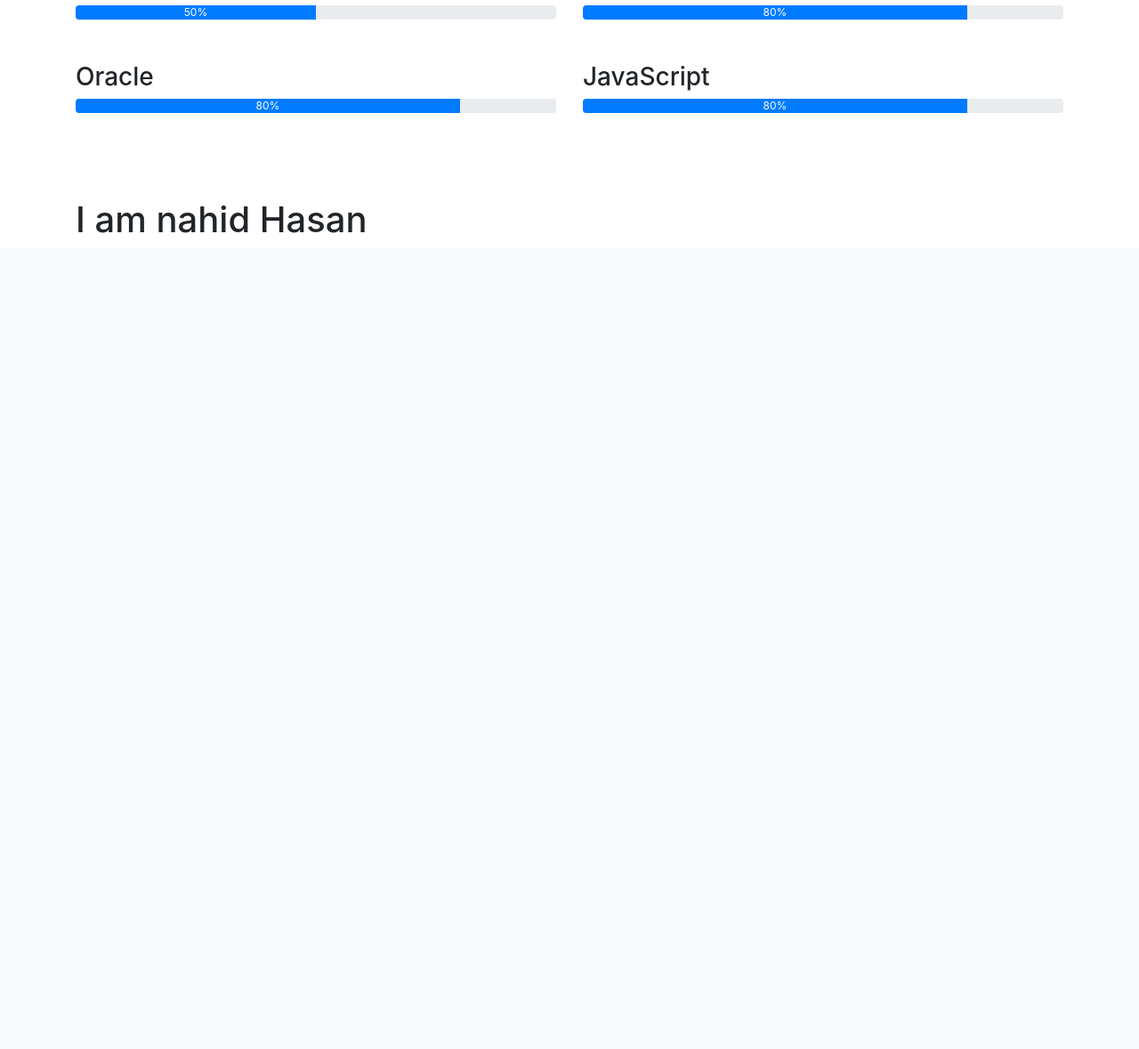
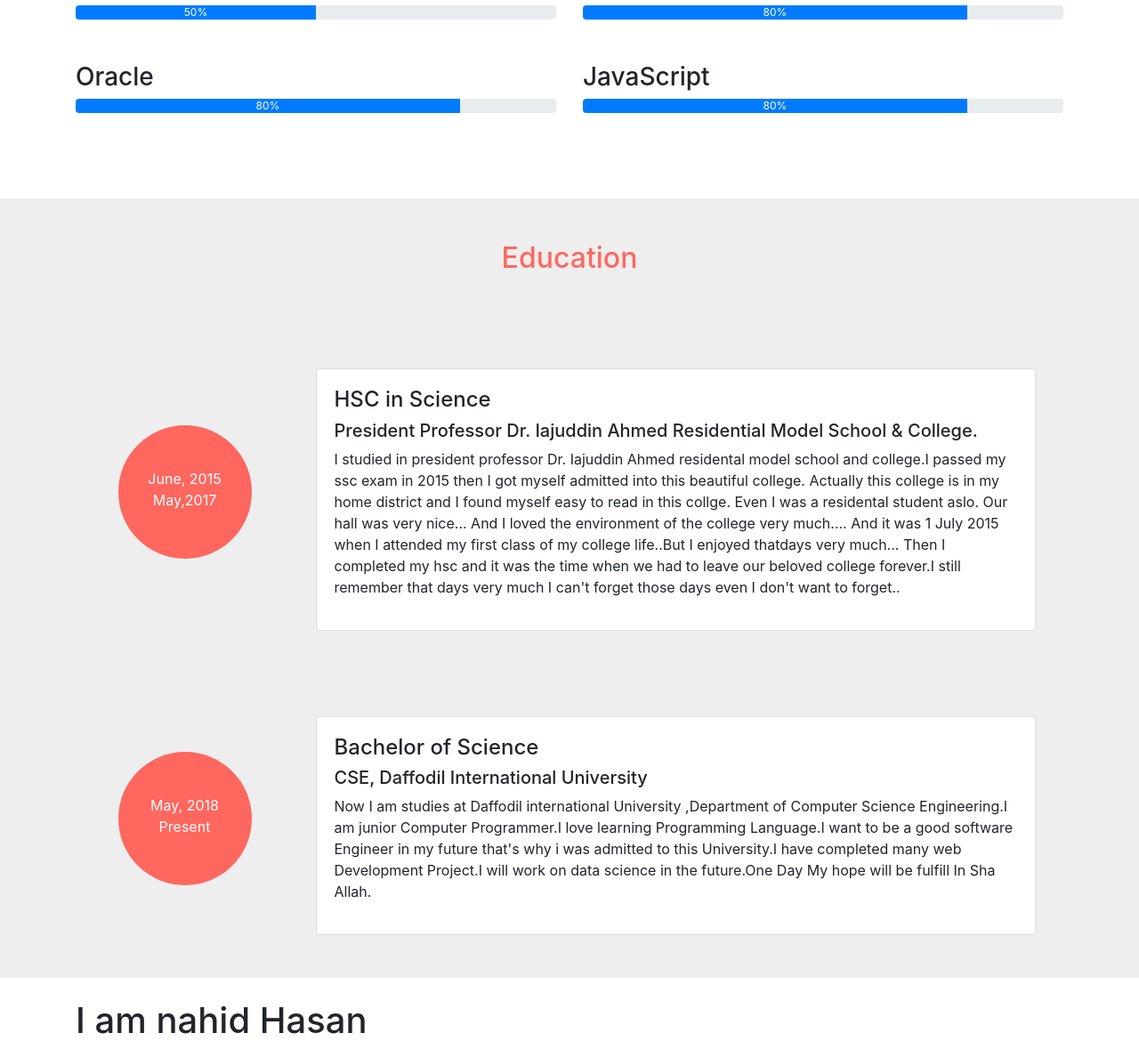
Before and after one commit to Nahid2194/Portfolio_Django, a Django app: page / in a window 1280 px wide. Shown: the part 1755-2934 px from the top of the page at 89% size. Before the commit the page ends 2017 px from the top, so only its background shows below. Run offline with Django 3.2, Linux system fonts and the light colour scheme; some libraries are stand-ins or nearby versions.

Commit message:
education and instagram view

```diff
--- /dev/null
+++ b/Portfolio_App/templates/Portfolio_App/education.html
@@ -0,0 +1,100 @@
+{% load static %}
+<!DOCTYPE html>
+<html lang="en">
+
+<head>
+    <meta charset="UTF-8">
+    <meta name="viewport" content="width=device-width, initial-scale=1.0">
+    <link rel="stylesheet" href="https://cdnjs.cloudflare.com/ajax/libs/animate.css/4.0.0/animate.min.css">
+
+    <!-- Bootstrap CSS -->
+    <link rel="stylesheet" href="https://stackpath.bootstrapcdn.com/bootstrap/4.5.0/css/bootstrap.min.css"
+        integrity="sha384-9aIt2nRpC12Uk9gS9baDl411NQApFmC26EwAOH8WgZl5MYYxFfc+NcPb1dKGj7Sk" crossorigin="anonymous">
+    <link href="https://fonts.googleapis.com/css2?family=Open+Sans:wght@300&display=swap" rel="stylesheet">
+    <link rel="stylesheet" type="text/css" href="{% static 'style.css' %}" />
+    <title>Nahid Hasan</title>
+    <script src="https://kit.fontawesome.com/a076d05399.js"></script>
+</head>
+
+<body>
+    <div class="education-container">
+        <div class="container" id="EDUCATION">
+            <div class="row">
+                <div class="col">
+                    <h2 class="bg-red text-center py-5">
+                        Education
+
+                    </h2>
+                </div>
+            </div>
+            <div class="row py-4 my-4 align-items-center justify-content-center">
+                <div class="col-md-2 pb-3 mx-3">
+                    <div class="circle text-center text-white">
+                        <p class="py-5 ">June, 2015 <br>
+                            May,2017
+                        </p>
+                    </div>
+
+                </div>
+                <div class="col-md-9">
+                    <div class="card ml-3">
+                        <div class="card-body">
+                            <h4>HSC in Science</h4>
+                            <h5>President Professor Dr. Iajuddin Ahmed Residential Model School & College.</h5>
+
+                            <p>
+                                I studied in president professor Dr. Iajuddin Ahmed residental model school and
+                                college.I passed my ssc exam in 2015 then I got myself admitted into this beautiful
+                                college. Actually this college is in my home district and I found myself easy to read in
+                                this collge. Even I was a residental student aslo. Our hall was very nice... And I loved
+                                the environment of the college very much.... And it was 1 July 2015 when I attended my
+                                first class of my college life..But I enjoyed thatdays very much... Then I completed my
+                                hsc and it was the time when we had to leave our beloved college forever.I still
+                                remember that days very much I can't forget those days even I don't want to forget..
+                            </p>
+                        </div>
+                    </div>
+
+                </div>
+            </div>
+
+            <div class="row py-5 my-4 align-items-center justify-content-center">
+                <div class="col-md-2 pb-3 mx-3">
+                    <div class="circle text-center text-white">
+                        <p class="py-5 ">May, 2018 <br>
+                            Present
+                        </p>
+                    </div>
+
+                </div>
+                <div class="col-md-9">
+                    <div class="card ml-3">
+                        <div class="card-body">
+                            <h4>Bachelor of Science</h4>
+                            <h5>CSE, Daffodil International University</h5>
+
+                            <p>
+                                Now I am studies at Daffodil international University ,Department of Computer Science
+                                Engineering.I am junior Computer Programmer.I love learning Programming Language.I want
+                                to be a good software Engineer in my future that's why i was admitted to this
+                                University.I have completed many web Development Project.I will work on data science in
+                                the future.One Day My hope will be fulfill In Sha Allah.
+                            </p>
+                        </div>
+                    </div>
+
+                </div>
+            </div>
+
+
+        </div>
+    </div>
+    <div class="container">
+        <script src="https://apps.elfsight.com/p/platform.js" defer></script>
+        <div class="elfsight-app-3b1554d5-b7bc-4135-9b37-7149c5b85388"></div>
+
+
+    </div>
+</body>
+
+</html>
--- a/Portfolio_App/templates/Portfolio_App/index.html
+++ b/Portfolio_App/templates/Portfolio_App/index.html
@@ -31,6 +31,7 @@
     {% include 'Portfolio_App/navbar.html' %}
     {% include 'Portfolio_App/about.html' %}
     {% include 'Portfolio_App/skills.html' %}
+    {% include 'Portfolio_App/education.html' %}
     <div class="container">
         <h1>I am nahid Hasan</h1>
         {% block body_block %}
```
